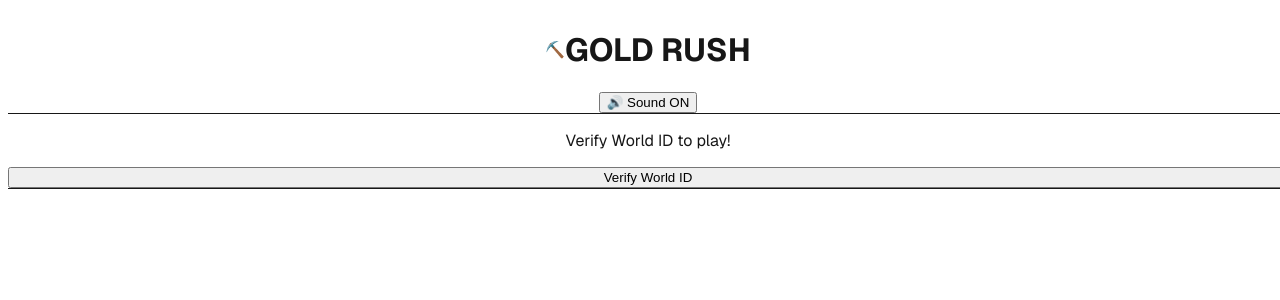
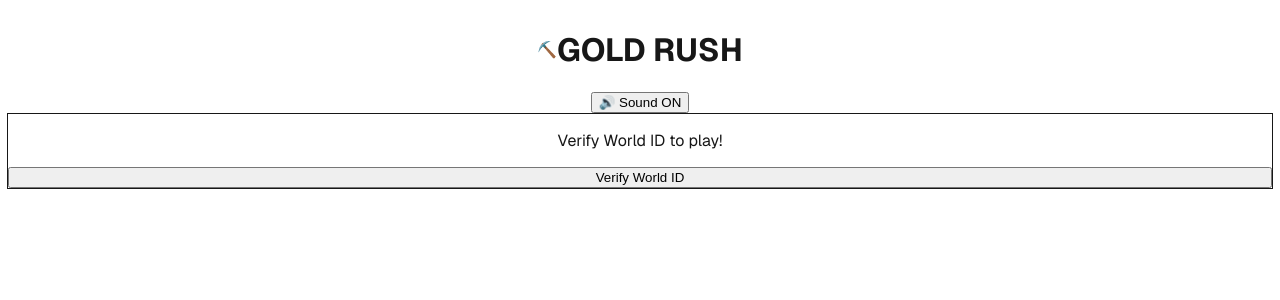
Before and after one commit to SockGod/gold-rush-miner, a Next.js app: page /home in a window 1280 px wide. Shown: the top 300 px of the page. Built offline with nearby package versions, Linux system fonts and the light colour scheme; what @worldcoin/minikit-js would draw is missing.

Commit message:
RESTORE URGENTE: CSS global original

```diff
--- a/src/app/globals.css
+++ b/src/app/globals.css
@@ -1,24 +1,6 @@
 @tailwind base;
 @tailwind components;
 @tailwind utilities;
-
-/* 🔥 CORREÇÃO PARA SCROLL E BARRA FIXA */
-html, body {
-  width: 100%;
-  overscroll-behavior: none; /* Impede o 'bounce' que empurra a página */
-  overflow-x: hidden;
-  position: relative;
-}
-
-/* Usa altura dinâmica para mobile */
-@supports (height: 100dvh) {
-  .min-h-screen {
-    min-height: 100dvh;
-  }
-  .h-screen {
-    height: 100dvh;
-  }
-}
 
 :root {
   --background: #ffffff;
```
